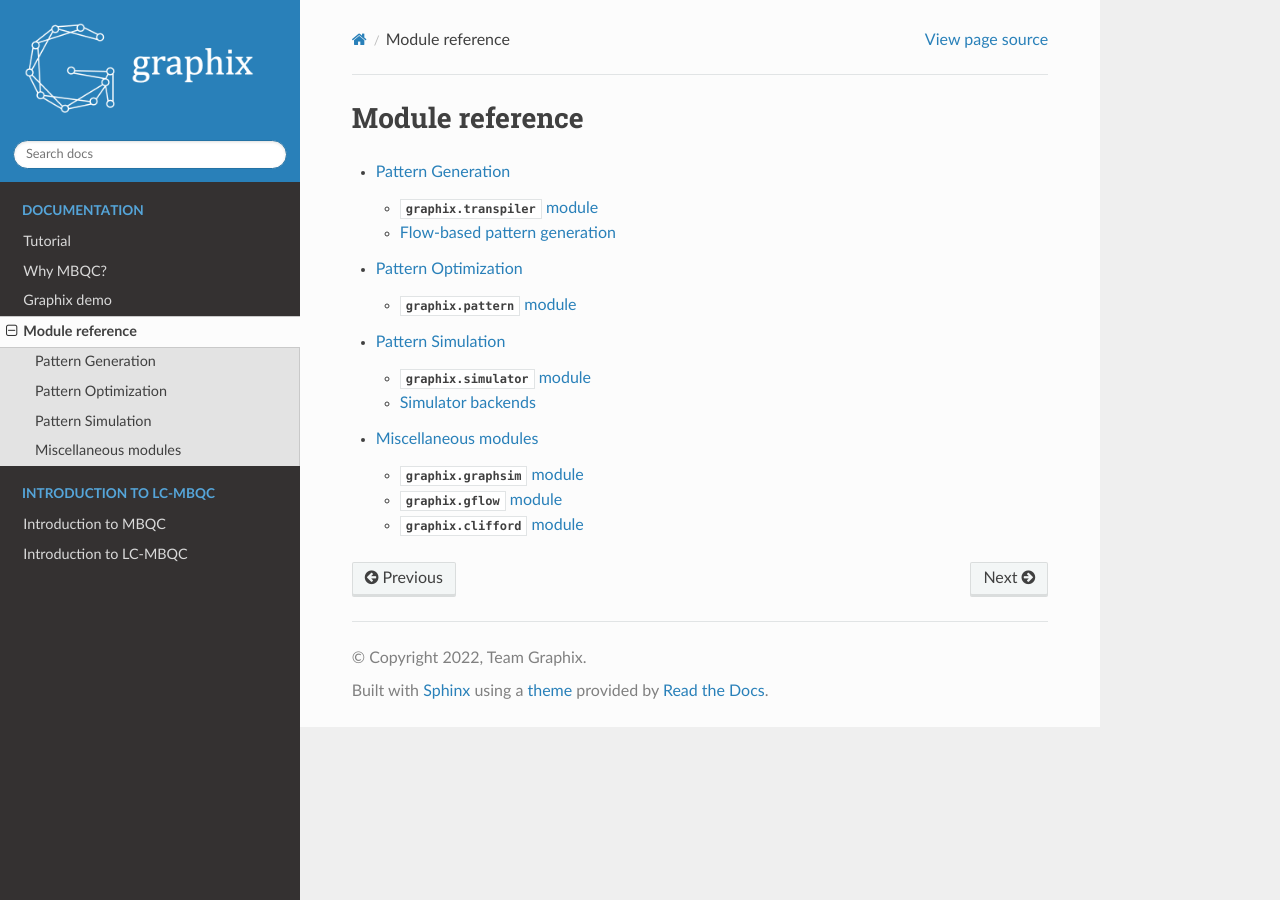
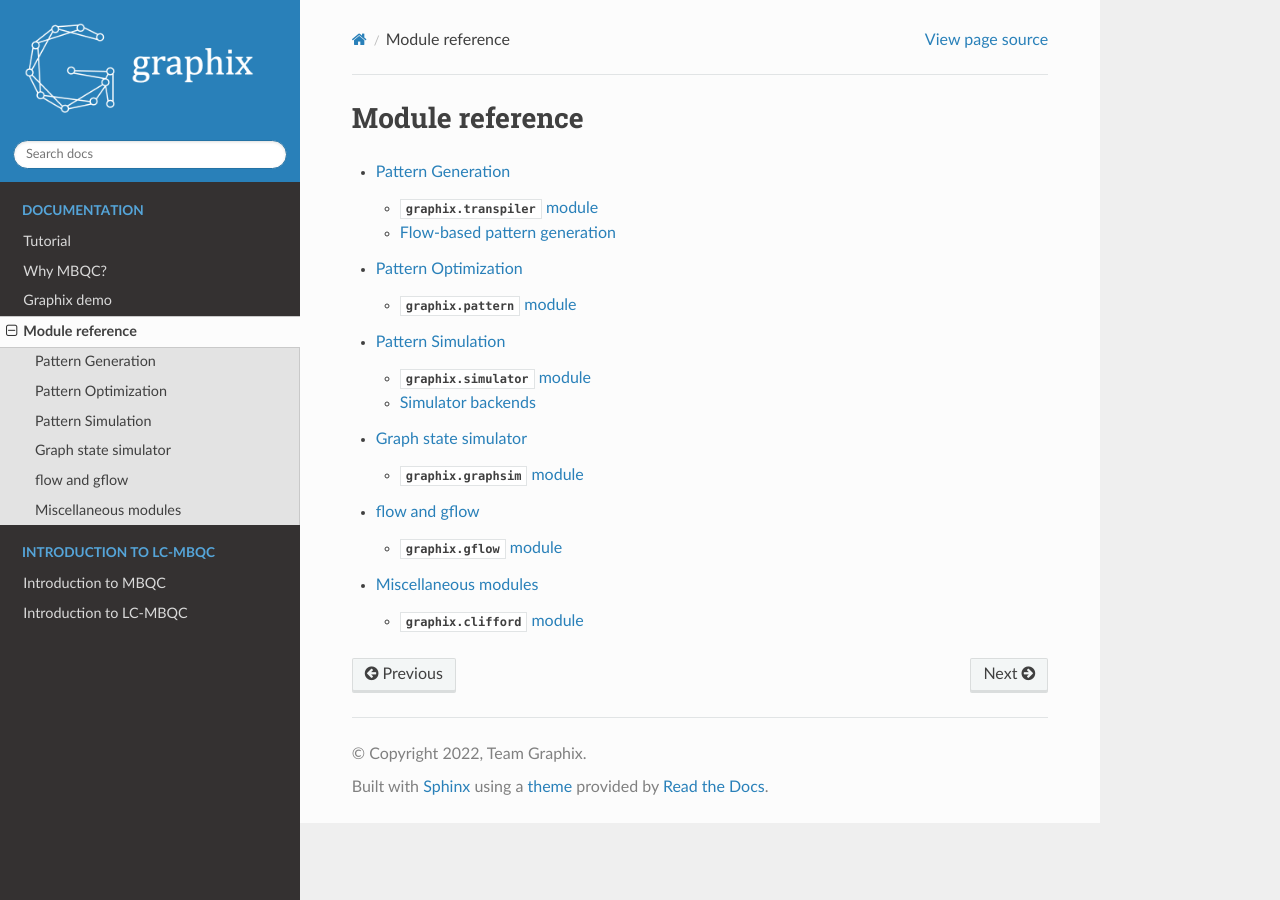
Before and after one commit to TeamGraphix/graphix, a Sphinx documentation site: the page built from docs/source/references.rst, in a window 1280 px wide. Built offline with Sphinx 7.4.7 and the Read the Docs theme 2.0.0, drawn with Linux system fonts in a browser that asks for light colours.

```diff
--- /dev/null
+++ b/docs/source/flow.rst
@@ -0,0 +1,16 @@
+
+flow and gflow
+==============
+
+:mod:`graphix.gflow` module
++++++++++++++++++++++++++++++++++++
+
+.. currentmodule:: graphix.gflow
+
+.. autofunction:: generate_from_graph
+
+.. autofunction:: gflow
+
+.. autofunction:: flow
+
+.. autofunction:: solvebool
--- a/docs/source/references.rst
+++ b/docs/source/references.rst
@@ -7,4 +7,6 @@ Module reference
     generator
     modifier
     simulator
-    miscellaneous
+    graphsim
+    flow
+    clifford
```
Also changed, not shown: README.md (+10 -4 lines), docs/source/clifford.rst (renamed from docs/source/miscellaneous.rst, +1 -25 lines), docs/source/graphsim.rst (added, +13 -0 lines), docs/imgs/fam_logo.png (added), 1 other file.
